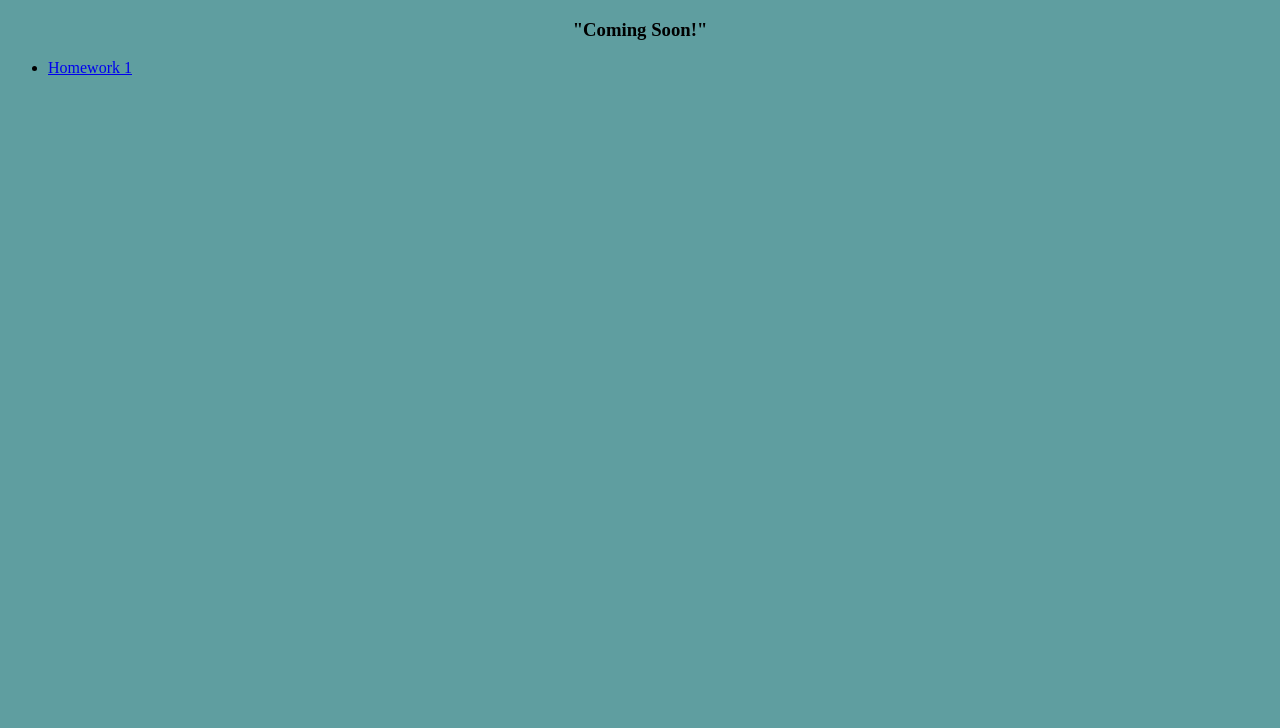
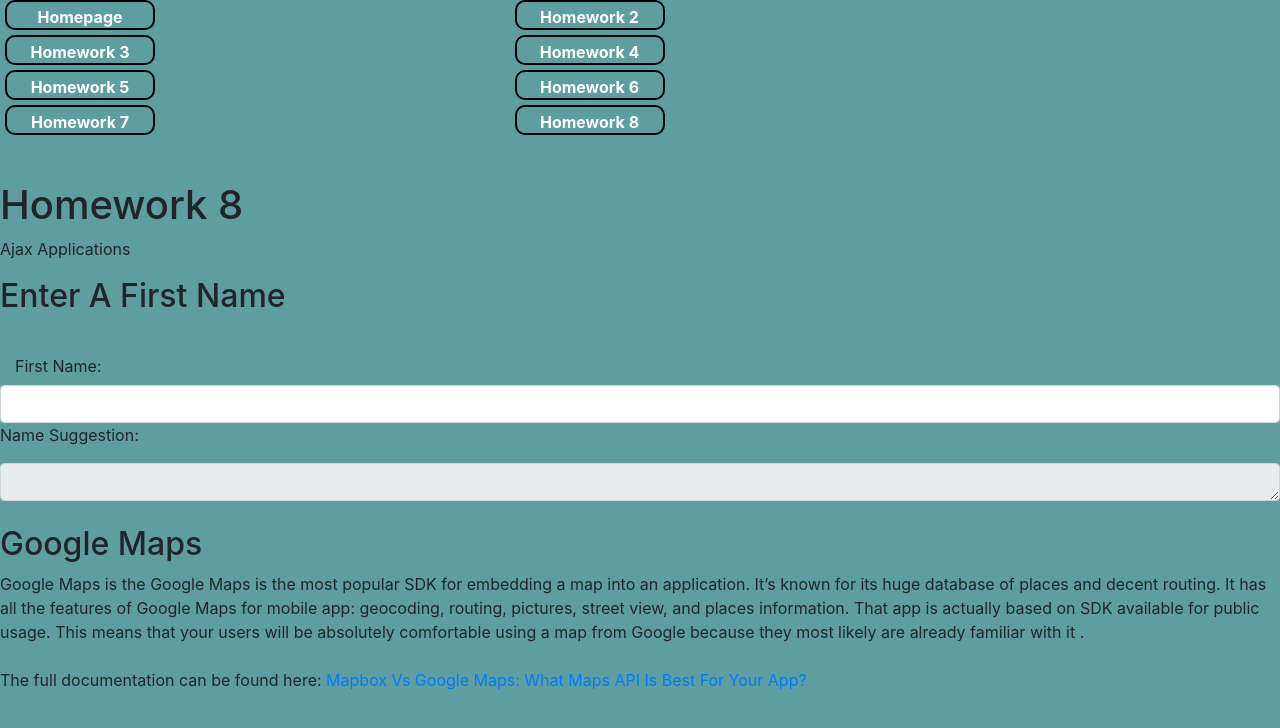
Before and after one commit to PettyCarlos/hw8, a plain HTML site: page index.html in a window 1280 px wide. Drawn offline with nearby package versions, Linux system fonts and the light colour scheme.

Commit message:
Update index.html

```diff
--- a/index.html
+++ b/index.html
@@ -1,41 +1,139 @@
-<!DOCTYPE HTML>
-
-<html lang = "en">
+<!DOCTYPE html>
+<html lang="en" dir="ltr">
 
 <head>
-    <meta name="description" content= "Page consisting of Homework 8. "/>
-    <meta charset = "UTF-8" />
+  <meta charset="utf-8">
+  <title>CNIT 133 - Homework 8</title>
+  <meta name="description" content="Web Page for Homework Assignment 8 of CNIT 133 - Javascript">
+  <meta name="viewport" content="width=device-width, initial-scale=1, shrink-to-fit=no">
 
 
+  <link rel="stylesheet" href="https://stackpath.bootstrapcdn.com/bootstrap/4.4.1/css/bootstrap.min.css" integrity="sha384-Vkoo8x4CGsO3+Hhxv8T/Q5PaXtkKtu6ug5TOeNV6gBiFeWPGFN9MuhOf23Q9Ifjh" crossorigin="anonymous">
+
+   <link rel="stylesheet" href="css/styles.css">
     <style>
+
+
       body {
           background-color:cadetblue
       }
+         #holygrail-container{display:grid; grid-template-columns: 190px 1fr 190px; background: cadetblue; height: 100%; min-width: 400px; min-height: 270px;
+         }
 
+         header, footer {grid-column: span 4;
+                        }
+
+         nav {display: inline; padding-bottom: 25px; display: flex; align-items: center;
+             }
+
+            nav ul{list-style-type:none; padding:0;
+                  }
+
+            nav ul li{ display: inline-block;
+                       margin:0 5px;
+                       border:2px solid black;
+                      border-radius: 10px;
+                       margin-right: 350px;
+                       background-color: cadetblue;
+                       text-align:center;
+                       width: 150px;
+                       height: 30px;
+                       line-height:30px;
+                        margin-bottom: 5px;}
+
+            nav ul li a {text-decoration: none; font-weight: bold; color:white;
+                        }
+
+         ul li { list-style-type: none;
+          }
  </style>
-
- <title>"Coming Soon!"</title>
 
 </head>
 
-    <body>
+<body>
 
-          <header>
-  <h3 style="text-align:center">"Coming Soon!"</h3>
-            </header>
+     <nav>
+    <ul>
+            <li><a href="https://pettycarlos.github.io/CNIT-133-Homework-1/">Homepage</a></li>
+             <li><a href="https://pettycarlos.github.io/hw2/">Homework 2</a></li>
+            <li><a href= "hw3.html">Homework 3</a></li>
+            <li><a href= "https://pettycarlos.github.io/CNIT-133-hw4/">Homework 4</a></li>
+            <li><a href="https://pettycarlos.github.io/hw5/">Homework 5</a></li>
+            <li><a href="https://pettycarlos.github.io/hw6/">Homework 6</a></li>
+            <li><a href= "https://pettycarlos.github.io/hw7/">Homework 7</a></li>
+            <li><a href="https://pettycarlos.github.io/hw8/">Homework 8</a></li>
+
+        </ul>
+            </nav>
+  <div>
+    <div>
+      <h1>Homework 8</h1>
+      <p>Ajax Applications</p>
+    </div>
+  </div>
+
+  <!-- Main Body Content -->
+
+  <section>
+
+    <div class="hw4-part1-divbox">
+
+      <h2>Enter A First Name</h2>
+
+      <br>
+
+      <form>
+        <div>
+          <label for="fname" class="col-4 col-form-label">First Name:</label>
+          <div>
+            <input type="text" class="form-control" id="fname" name="fname" onkeyup="showHint(this.value)" placeholder="">
+          </div>
+        </div>
+
+        <div>
+          <p>Name Suggestion:</p>
+          <div>
+            <textarea class="form-control" rows="1" name="suggestion" id="nameSug" readonly></textarea>
+          </div>
+        </div>
+
+      </form>
+
+      <br>
+
+      <h2>Google Maps</h2>
+
+      <p>Google Maps is <span class="the">the</span> Google Maps  is the most popular SDK for embedding a map into an application. It’s known for its huge database of places and decent routing. It has all the features of Google Maps for mobile app: geocoding, routing, pictures, street view, and places information. That app is actually based on SDK available for public usage. This means that your users will be absolutely comfortable using a map from Google because they most likely are already familiar with it .<br><br>The full documentation can be found here: <a href="https://www.uptech.team/blog/mapbox-vs-google-maps-vs-openstreetmap">Mapbox Vs Google Maps: What Maps API Is Best For Your App?</a></p>
+
+    </div>
 
 
 
-             <nav>
-    <ul>
-            <li><a href="https://pettycarlos.github.io/CNIT-133-Homework-1/">Homework 1</a></li>
-
-
-        </ul>
-            </nav>
+  </section>
 
 
 
 
+  <script>
+    function showHint(str) {
+      if (str.length == 0) {
+        document.getElementById("nameSug").innerHTML = "";
+        return;
+      } else {
+        var xmlhttp = new XMLHttpRequest();
+        xmlhttp.onreadystatechange = function() {
+          if (this.readyState == 4 && this.status == 200) {
+            document.getElementById("nameSug").innerHTML = this.responseText;
+          }
+        };
+        xmlhttp.open("GET", "gethint.php?q=" + str, true);
+        xmlhttp.send();
+      }
+    }
+  </script>
 
-    </body>
+
+
+</body>
+
+</html>
```
